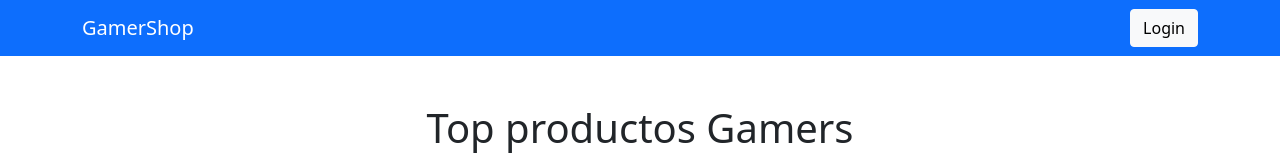
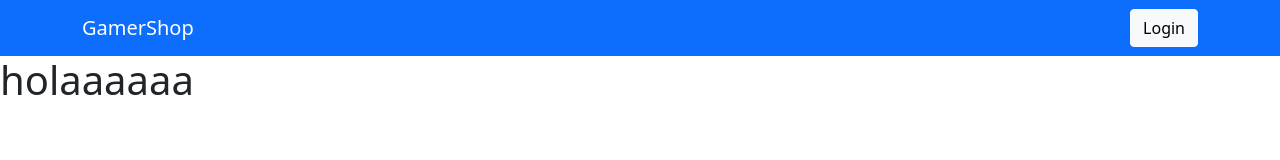
Before and after one commit to GamerShop-C3Habilitacion/GamerShop, a React (Create React App) app: page /CrearProducto in a window 1280 px wide. Before the commit this address led to /. Shown: the top 160 px of the page. Built offline with nearby package versions, Linux system fonts and the light colour scheme.

Commit message:
CrearProducto

```diff
--- a/src/App.js
+++ b/src/App.js
@@ -14,6 +14,7 @@ import React, { useState } from "react";
 import Home from "./home/pages/Home";
 import Carrito from "./carrito/Pages/Carrito";
 import Header from './shared/Header';
+import CrearProducto from './gestion_productos/pages/CrearProducto';
 
 function App() {
 
@@ -38,6 +39,9 @@ function App() {
         <Route path="/Carrito" exact>
           <Carrito carrito = {carrito} setCarrito={setCarrito}/>
         </Route>
+        <Route path="/CrearProducto">
+          <CrearProducto/>
+        </Route>
         <Redirect to="/" />
       </Switch>
     </Router>
--- a/src/carrito/Pages/Carrito.js
+++ b/src/carrito/Pages/Carrito.js
@@ -13,7 +13,6 @@ const Carrito = ({ carrito, setCarrito }) => {
 
     return (
         <div>
-            <Button variant="primary">prueba del maldito gitingore parte 3</Button>
             <h1 className=" text-center  mt-5 mb-5">Mi carrito</h1>
             <Container>
                 <Table striped bordered hover>
--- /dev/null
+++ b/src/gestion_productos/pages/CrearProducto.js
@@ -0,0 +1,7 @@
+const CrearProducto = () =>{
+    return (
+        <h1>holaaaaaa</h1>
+    );
+}
+
+export default CrearProducto;
--- a/src/shared/components/HeaderButtons.js
+++ b/src/shared/components/HeaderButtons.js
@@ -19,6 +19,11 @@ const HeaderButtons = ({ isLoggedIn, setLogin, cantCarrito }) => {
     if (isLoggedIn) {
         return (
             <React.Fragment>
+                <Link to="/crearProducto">
+                    <Button variant="primary" className="me-3">
+                        Crear Producto
+                    </Button>
+                </Link>
                 <Link to="/Carrito">
                     <Button variant="primary" className="me-3">
                         Carrito <Badge bg="secondary">{cantCarrito}</Badge>
```
